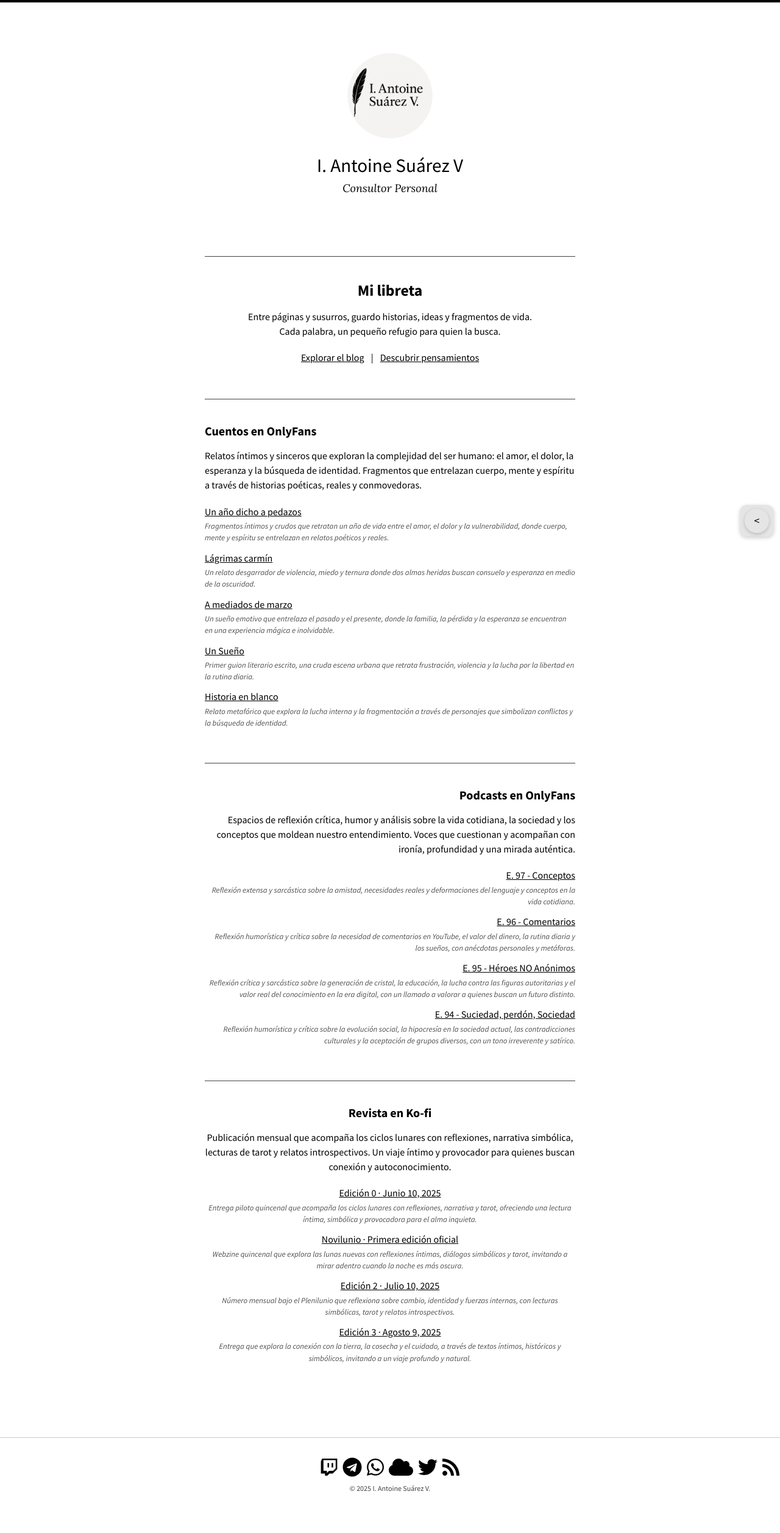
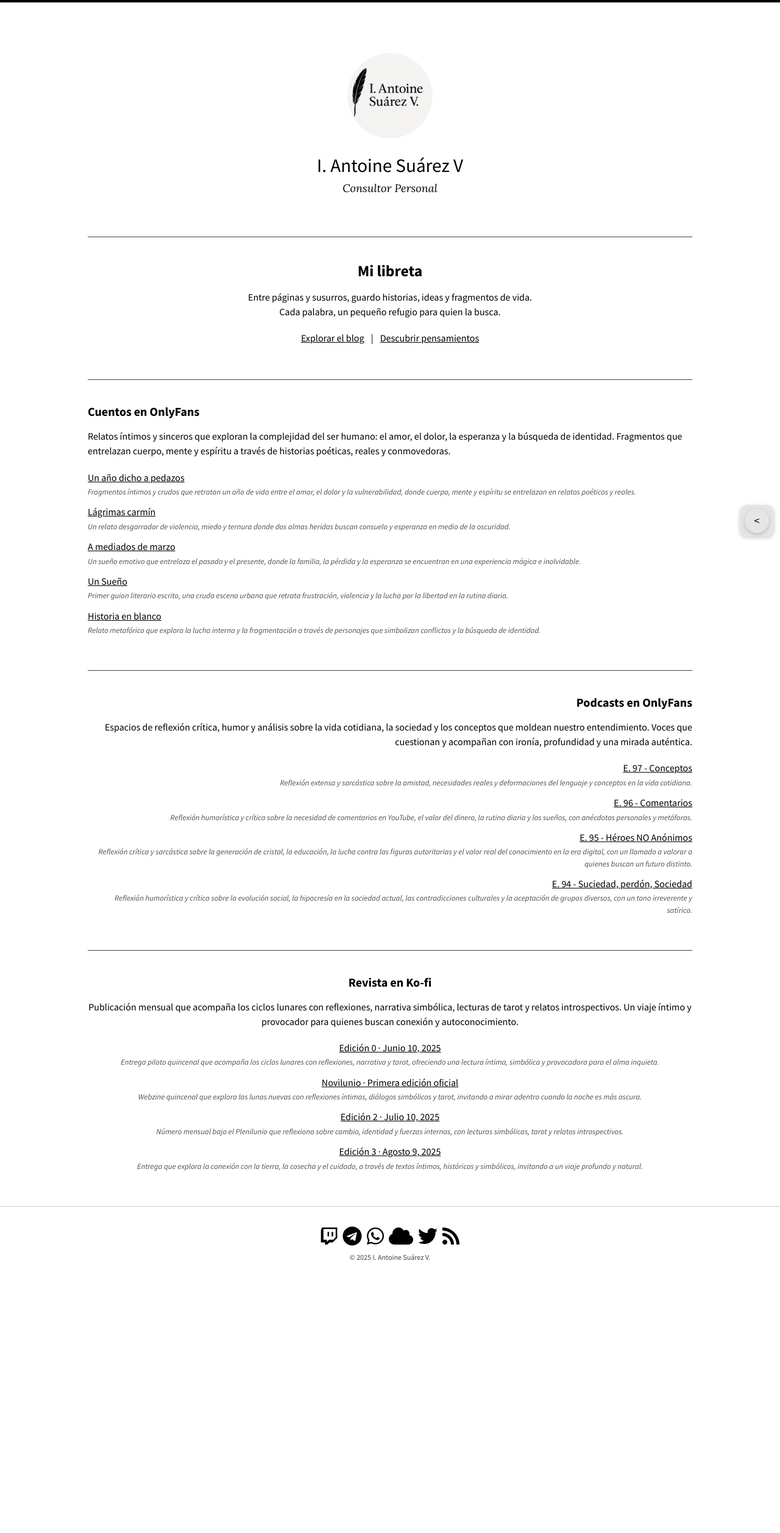
Before and after one commit to KajiiNarumi/iasuarezv, a Jekyll site: the page built from libreta.html, in a window 1280 px wide. Shown: the whole page at 61% size. Built offline with Jekyll 4.4.1, drawn with Linux system fonts in a browser that asks for light colours; nearby versions of some CDN libraries; after the commit the page ends 2135 px from its top, so only the background shows below that.

Commit message:
Update libreta.html

```diff
--- a/libreta.html
+++ b/libreta.html
@@ -58,11 +58,7 @@ title: "Mi libreta"
 </main>
 
 <style>
-  .perfil {
-    max-width: 640px;
-    margin: 0 auto;
-    padding: 2rem 1rem;
-  }
+
 
   .bloque {
     border-top: 1px solid #444;
```
